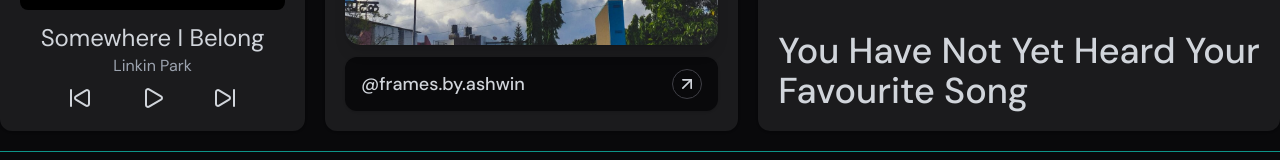
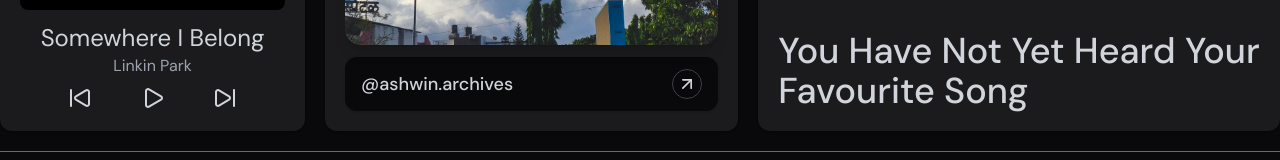
Before and after one commit to ashwnkumar/portfolio-v5-nextjs, a Next.js app: page /about in a window 1280 px wide. Shown: the part 1456-1616 px from the top of the page. Built offline with nearby package versions, Linux system fonts and the light colour scheme.

Commit message:
Update Instagram link and label in PhotosCard

```diff
--- a/src/components/about/PhotosCard.tsx
+++ b/src/components/about/PhotosCard.tsx
@@ -31,8 +31,8 @@
       </div>
 
       <LinkCard
-        label="@frames.by.ashwin"
-        href={"https://www.instagram.com/frames.by.ashwin/"}
+        label="@ashwin.archives"
+        href={"https://www.instagram.com/ashwin.archives/"}
         className="text-xs lg:text-base !px-2 lg:!px-4"
       />
     </div>
```
